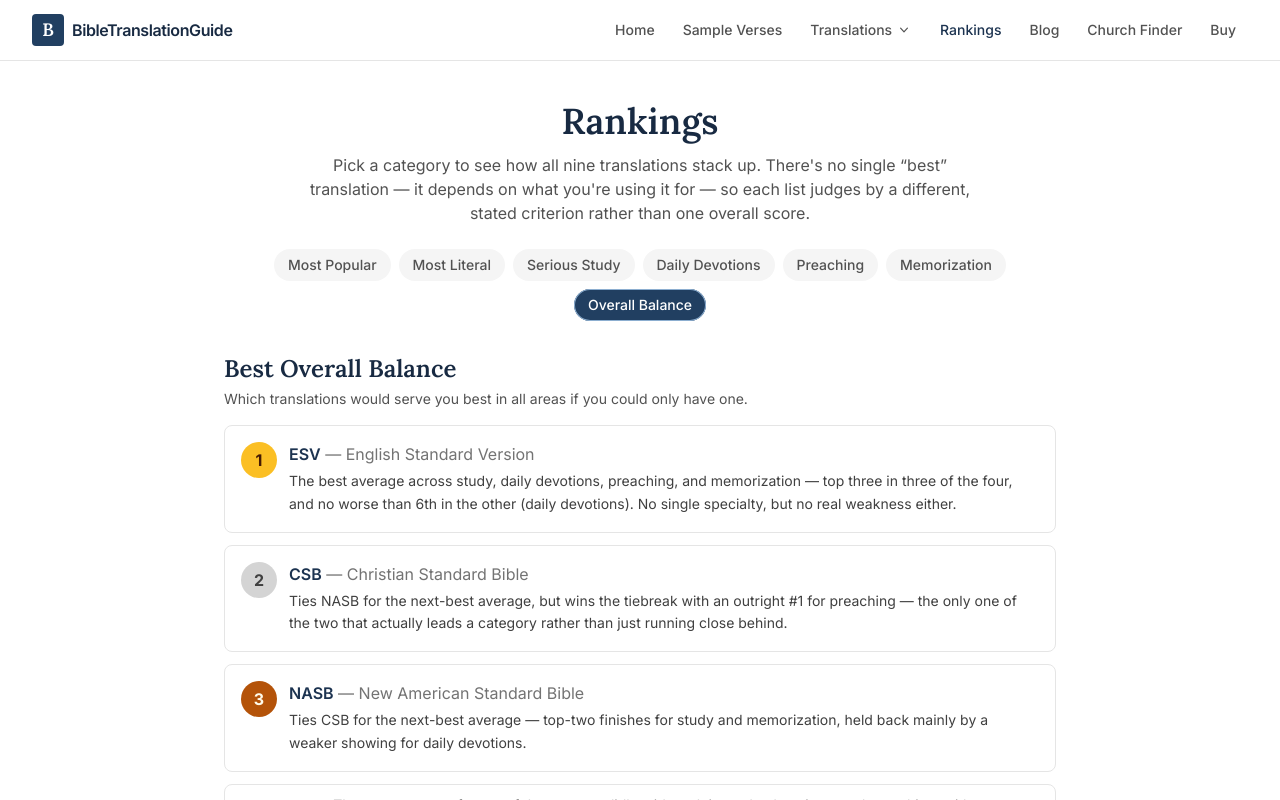
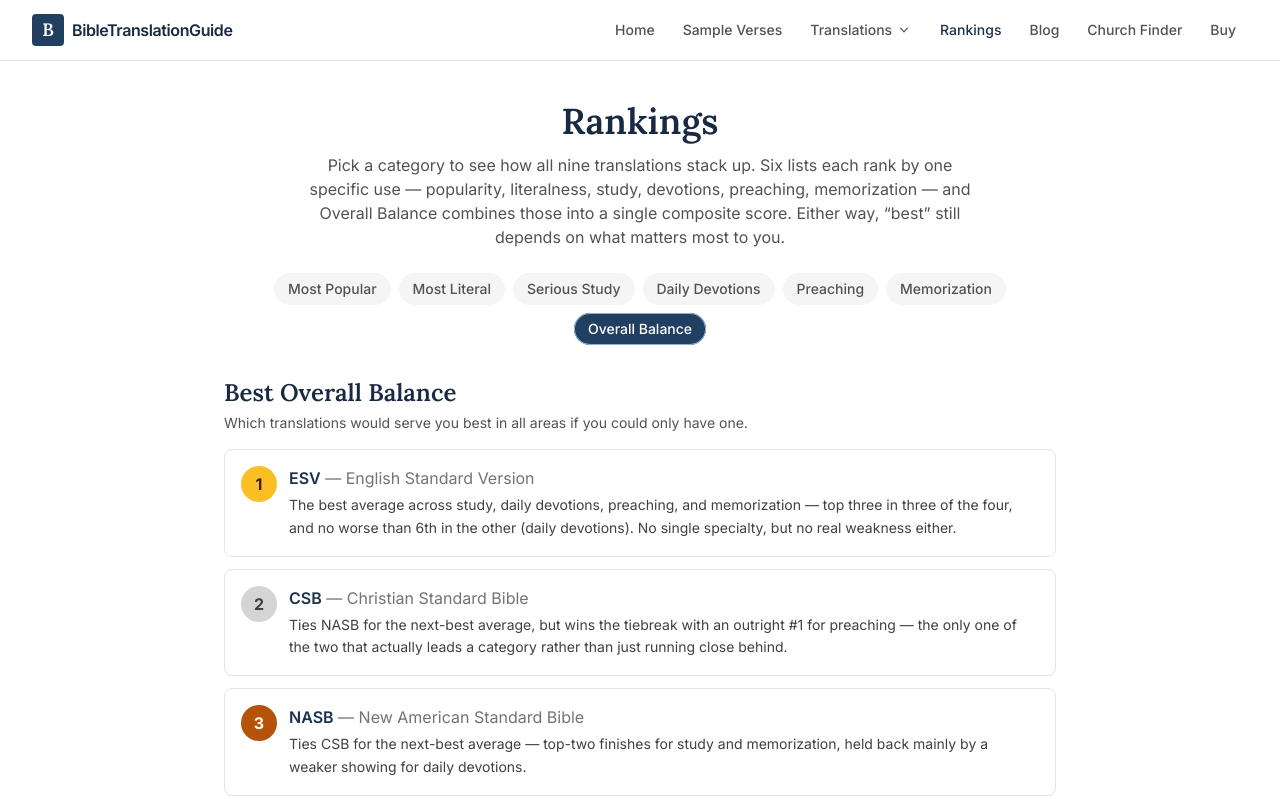
Before and after one commit to tonynelson33/bible-translation-guide, a Next.js app: page /rankings in a window 1280 px wide. Shown: the top 800 px of the page. Built offline with nearby package versions, Linux system fonts and the light colour scheme.

Commit message:
Fix Rankings intro text to not contradict the Overall Balance category
It claimed no list produces "one overall score," which is literally what
Overall Balance is. Now describes six single-criterion lists plus the
composite one, instead of denying the composite exists.

```diff
--- a/components/RankingsPage.tsx
+++ b/components/RankingsPage.tsx
@@ -108,9 +108,10 @@
         Rankings
       </h1>
       <p className="mx-auto mt-3 max-w-2xl text-center text-neutral-600">
-        Pick a category to see how all nine translations stack up. There's no single “best”
-        translation — it depends on what you're using it for — so each list judges by a different,
-        stated criterion rather than one overall score.
+        Pick a category to see how all nine translations stack up. Six lists each rank by one
+        specific use — popularity, literalness, study, devotions, preaching, memorization — and
+        Overall Balance combines those into a single composite score. Either way, “best” still
+        depends on what matters most to you.
       </p>
 
       <div className="mt-6 flex flex-wrap justify-center gap-2">
```
